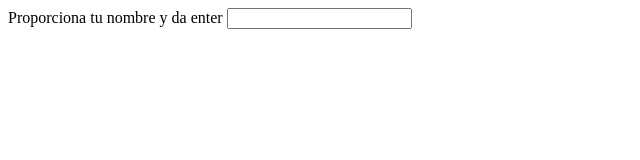
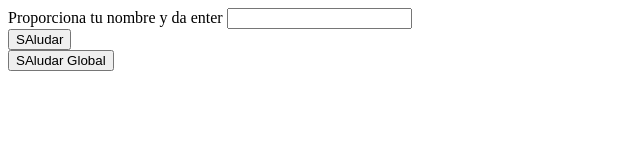
Before and after one commit to KarenCelis/JavaScript, a website: page ManejoAmbitoVariables/public_html/index.html in a window 1280 px wide. Shown: the whole page, without its empty margins (0-640 px from the left). Drawn offline with Linux system fonts and the light colour scheme.

Commit message:
local and gloabl variables

```diff
--- a/ManejoAmbitoVariables/public_html/index.html
+++ b/ManejoAmbitoVariables/public_html/index.html
@@ -16,8 +16,9 @@ and open the template in the editor.
     <body>
         <label>Proporciona tu nombre y da enter</label>
         <input type="text" name="nombre" onchange="mostrarNombre(this)"/>
-        <div id="resultado">
-
-        </div>
+        <div id="resultado"></div>
+        <button onclick="saludarLocal('CArliytos');">SAludar</button>
+        <br>
+        <button onclick="saludarGlobal();">SAludar Global</button>
     </body>
 </html>
--- a/ManejoAmbitoVariables/public_html/js/index.js
+++ b/ManejoAmbitoVariables/public_html/js/index.js
@@ -10,4 +10,19 @@ function mostrarNombre(parametro) {
     nombre = parametro.value;
     var saludo = "Hola " + nombre;
     document.getElementById("resultado").innerHTML = saludo;
+
+
 }
+
+function saludarLocal(parametro){
+
+        var nombre = parametro;
+
+        alert("hello"+nombre+"(local)");
+        alert("hola"+this.nombre+"(global)");
+    }
+
+    function saludarGlobal(){
+
+        alert("Hola"+nombre);
+    }
```
